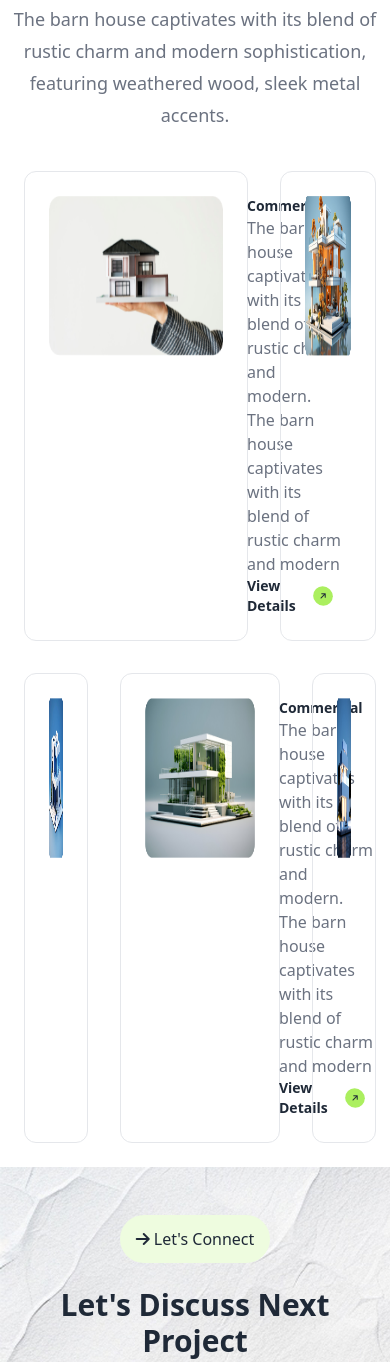
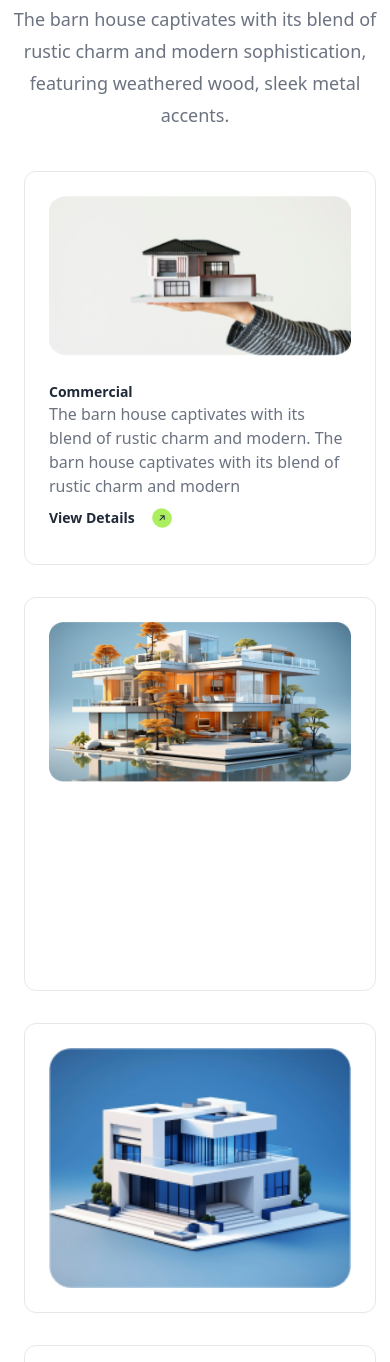
Before and after one commit to muntasir-mahmud-abdullah/Assignment-03, a plain HTML site: page index.html in a window 390 px wide. Shown: the part 3431-4793 px from the top of the page. Drawn offline with nearby package versions, Linux system fonts and the light colour scheme.

Commit message:
till form section done with responsiveness

```diff
--- a/index.html
+++ b/index.html
@@ -227,11 +227,11 @@
          <!-- commercial section  -->
           <div class="grid grid-cols-12 grid-rows-2 p-6 gap-8">
 
-            <div class="col-span-8 flex gap-6 border rounded-xl border-gray-200 p-6">
+            <div class="md:col-span-8 col-span-12 flex flex-col md:flex-row gap-6 border rounded-xl border-gray-200 p-6">
                <!-- img1 content  -->
               <img class="w-auto h-40" src="./assets/img1.png" alt="">
               <!-- text-content  -->
-              <div class="flex flex-col justify-around">
+              <div class="flex flex-col justify-center h-40 md:justify-around">
                 <h6 class="font-bold text-sm">Commercial</h6>
                 <p class="text-gray-500">
                  The barn house captivates with its blend of rustic charm and modern. The barn house captivates with its blend of rustic charm and modern
@@ -244,16 +244,16 @@
                 </div>
               </div>
             </div>
-            <div class="col-span-4 border border-gray-200 rounded-xl p-6">
+            <div class="col-span-12 md:col-span-4 border border-gray-200 rounded-xl p-6">
               <img class="h-40 w-full" src="./assets/img2.png" alt="">
             </div>
 
             <!-- 2nd row  -->
-            <div class="col-span-3 border border-gray-200 rounded-xl p-6">
-              <img class="h-40 w-full" src="./assets/img3.png" alt="">
+            <div class="col-span-12 md:col-span-3 border border-gray-200 rounded-xl p-6">
+              <img class="md:h-40 w-full" src="./assets/img3.png" alt="">
             </div>
 
-            <div class="col-span-6 flex gap-6 border rounded-xl border-gray-200 p-6">
+            <div class="md:col-span-6 col-span-12 flex flex-col md:flex-row gap-6 border rounded-xl border-gray-200 p-6">
               <!-- img1 content  -->
              <img class="w-auto h-40" src="./assets/img4.png" alt="">
              <!-- text-content  -->
@@ -270,7 +270,7 @@
                </div>
              </div>
            </div>
-           <div class="col-span-3 border border-gray-200 rounded-xl p-6">
+           <div class="md:col-span-3 col-span-12 border border-gray-200 rounded-xl p-6">
             <img class="h-40 w-full" src="./assets/img5.png" alt="">
           </div>
           </div>
```
